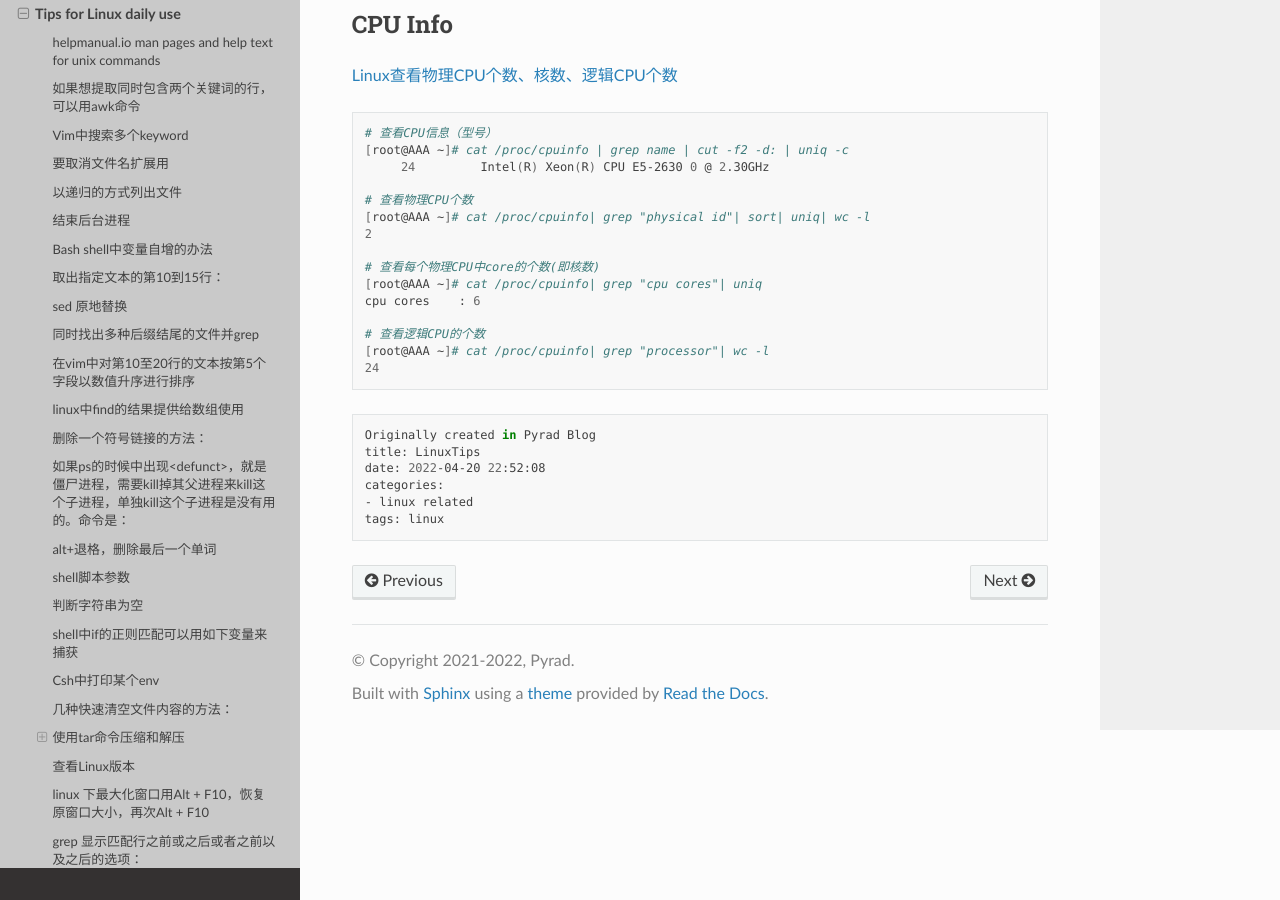
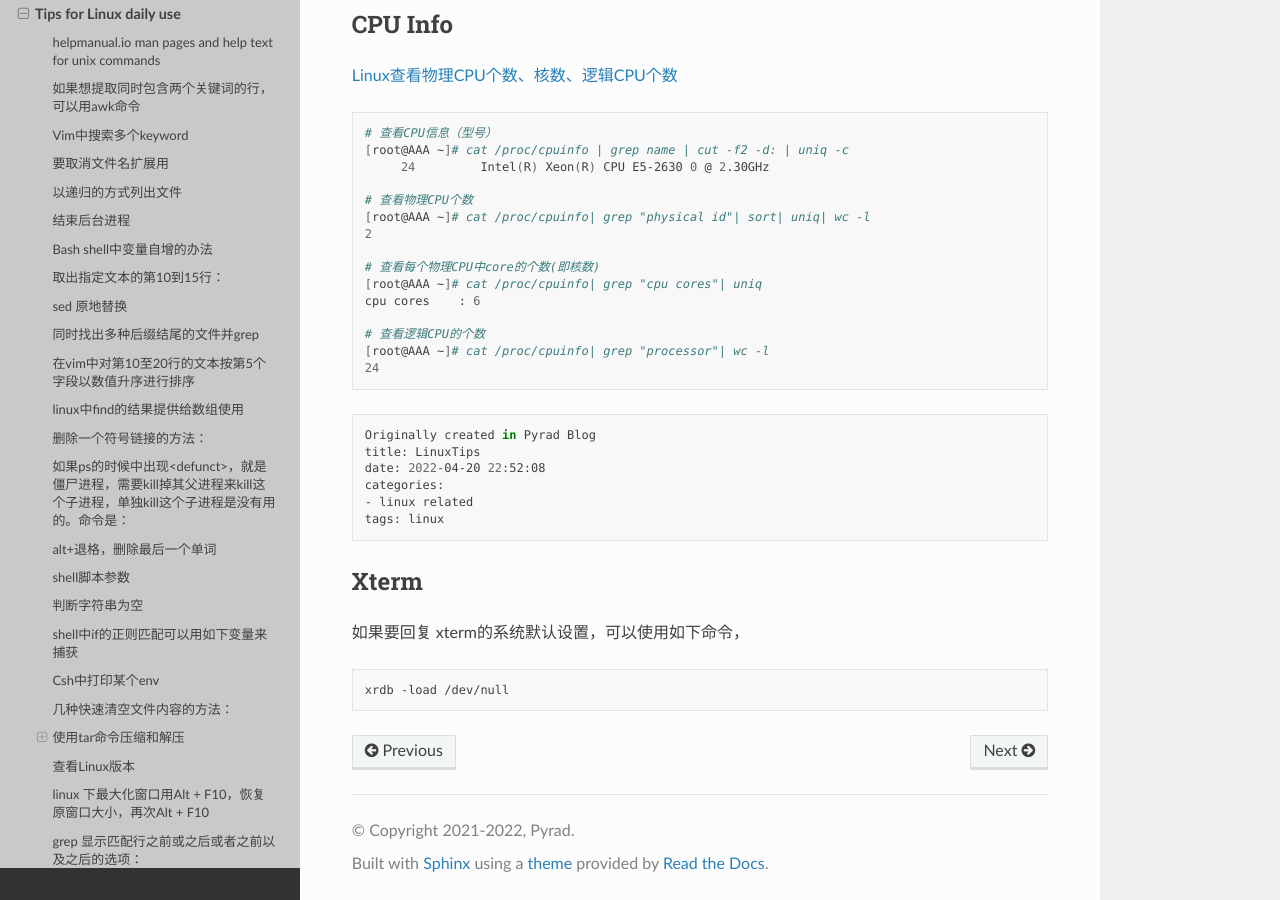
Before and after one commit to Pyrad/pyradnotes, a Sphinx documentation site: the page built from source/Linux/linuxTips.md, in a window 1280 px wide and 900 px high, scrolled down 18975 px. Built offline with Sphinx 7.4.7 and the Read the Docs theme 3.1.0, drawn with Linux system fonts in a browser that asks for light colours; pages that are not in the unit, such as notebooks, are missing from menus.

Commit message:
Linux Restore xterm settings with xrdb -load /dev/null

````diff
--- a/source/Linux/linuxTips.md
+++ b/source/Linux/linuxTips.md
@@ -911,3 +911,12 @@ categories:
 - linux related
 tags: linux
 ```
+
+
+## Xterm
+
+如果要回复 xterm的系统默认设置，可以使用如下命令，
+
+```shell
+xrdb -load /dev/null
+```
````
